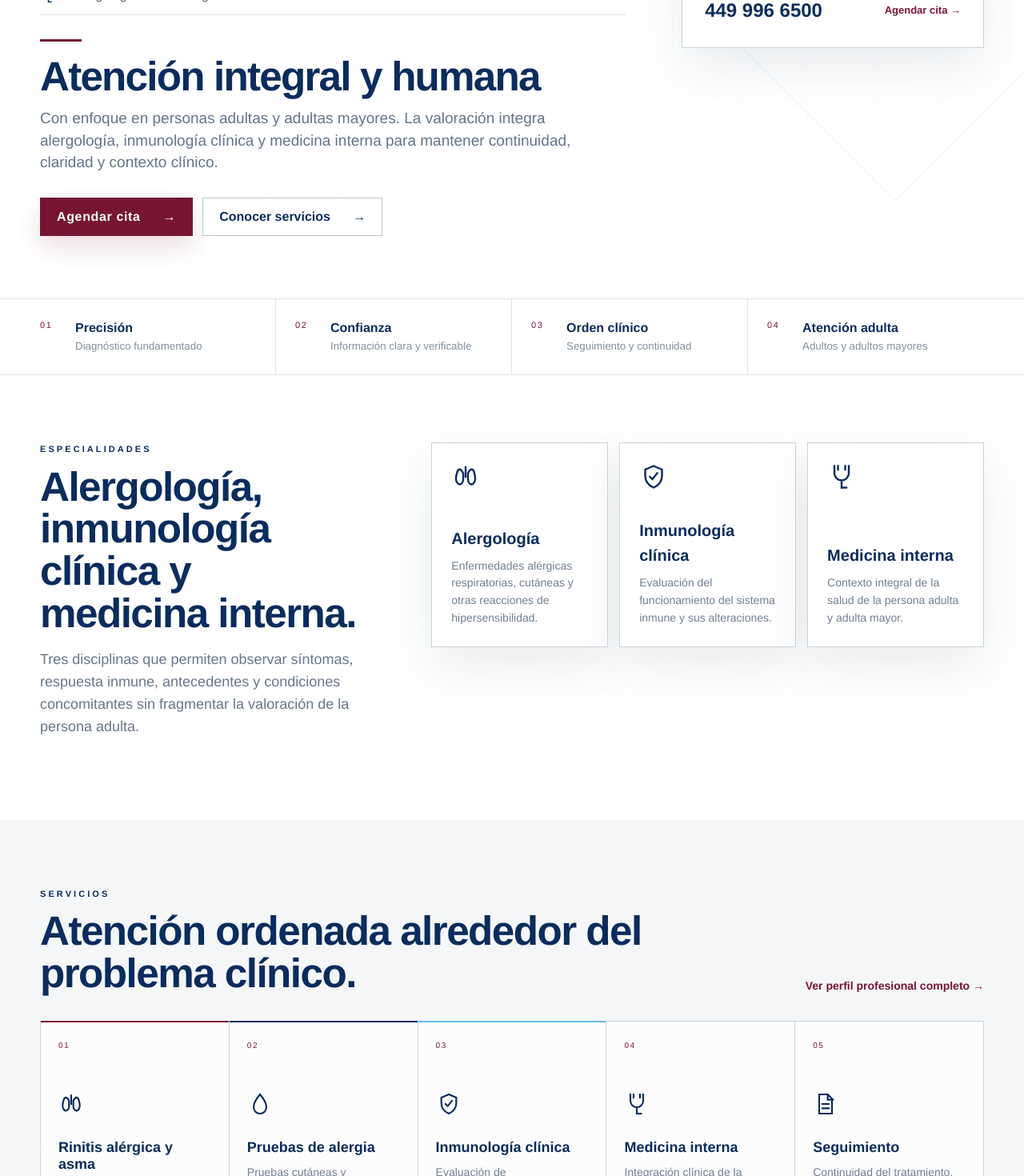
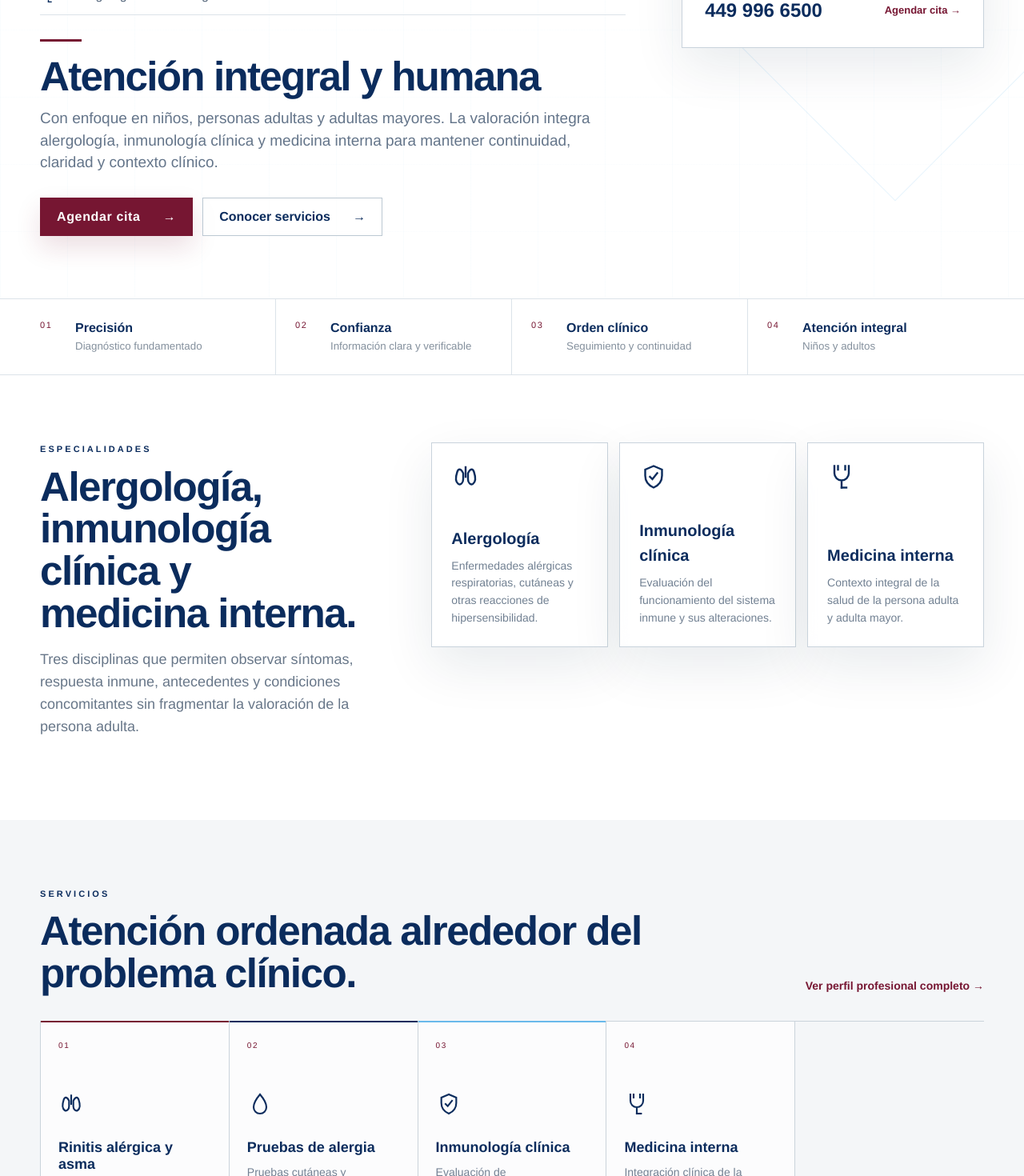
Before and after one commit to Aptymok/clinical-portal, a Next.js app: page / in a window 1280 px wide. Shown: the part 560-2030 px from the top of the page at 80% size. Built offline with nearby package versions, Linux system fonts and the light colour scheme; no server answers.

Commit message:
Align home to four service tiles and published physician age coverage

```diff
--- a/src/app/page.tsx
+++ b/src/app/page.tsx
@@ -23,7 +23,6 @@ const serviceItems = [
   { icon: 'drop' as IconName, title: 'Pruebas de alergia', text: 'Pruebas cutáneas y evaluación dirigida según la historia clínica.' },
   { icon: 'shield' as IconName, title: 'Inmunología clínica', text: 'Evaluación de inmunodeficiencias, autoinmunidad y alteraciones del sistema inmune.' },
   { icon: 'medical' as IconName, title: 'Medicina interna', text: 'Integración clínica de la persona adulta y sus condiciones concomitantes.' },
-  { icon: 'file' as IconName, title: 'Seguimiento', text: 'Continuidad del tratamiento, revisión de respuesta y ajustes clínicos documentados.' },
 ]
 
 export default function Page() {
@@ -67,7 +66,7 @@ export default function Page() {
               <div className="public-accent-rule" />
               <h2 className="public-human-title">Atención integral y humana</h2>
               <p className="public-lead">
-                Con enfoque en personas adultas y adultas mayores. La valoración integra alergología,
+                Con enfoque en niños, personas adultas y adultas mayores. La valoración integra alergología,
                 inmunología clínica y medicina interna para mantener continuidad, claridad y contexto clínico.
               </p>
 
@@ -101,7 +100,7 @@ export default function Page() {
             <div><span>01</span><strong>Precisión</strong><small>Diagnóstico fundamentado</small></div>
             <div><span>02</span><strong>Confianza</strong><small>Información clara y verificable</small></div>
             <div><span>03</span><strong>Orden clínico</strong><small>Seguimiento y continuidad</small></div>
-            <div><span>04</span><strong>Atención adulta</strong><small>Adultos y adultos mayores</small></div>
+            <div><span>04</span><strong>Atención integral</strong><small>Niños y adultos</small></div>
           </div>
         </section>
 
```
